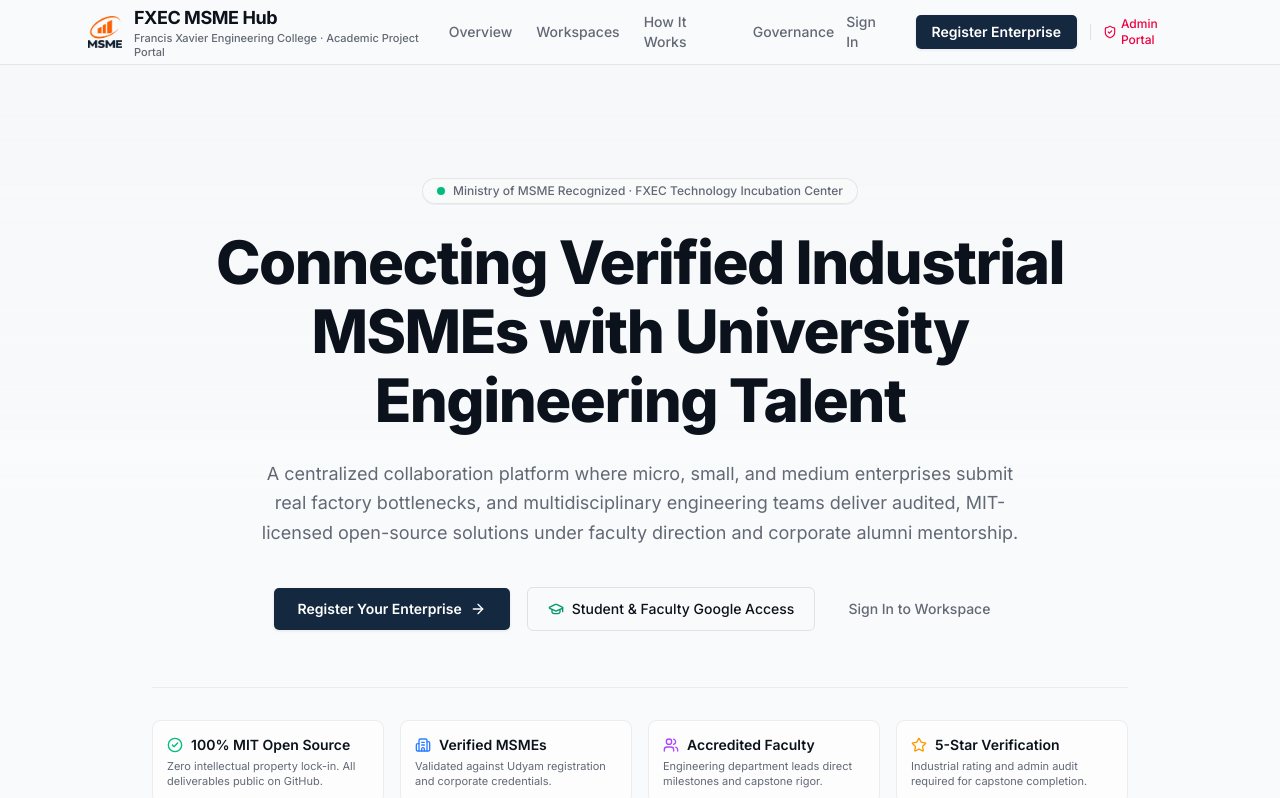
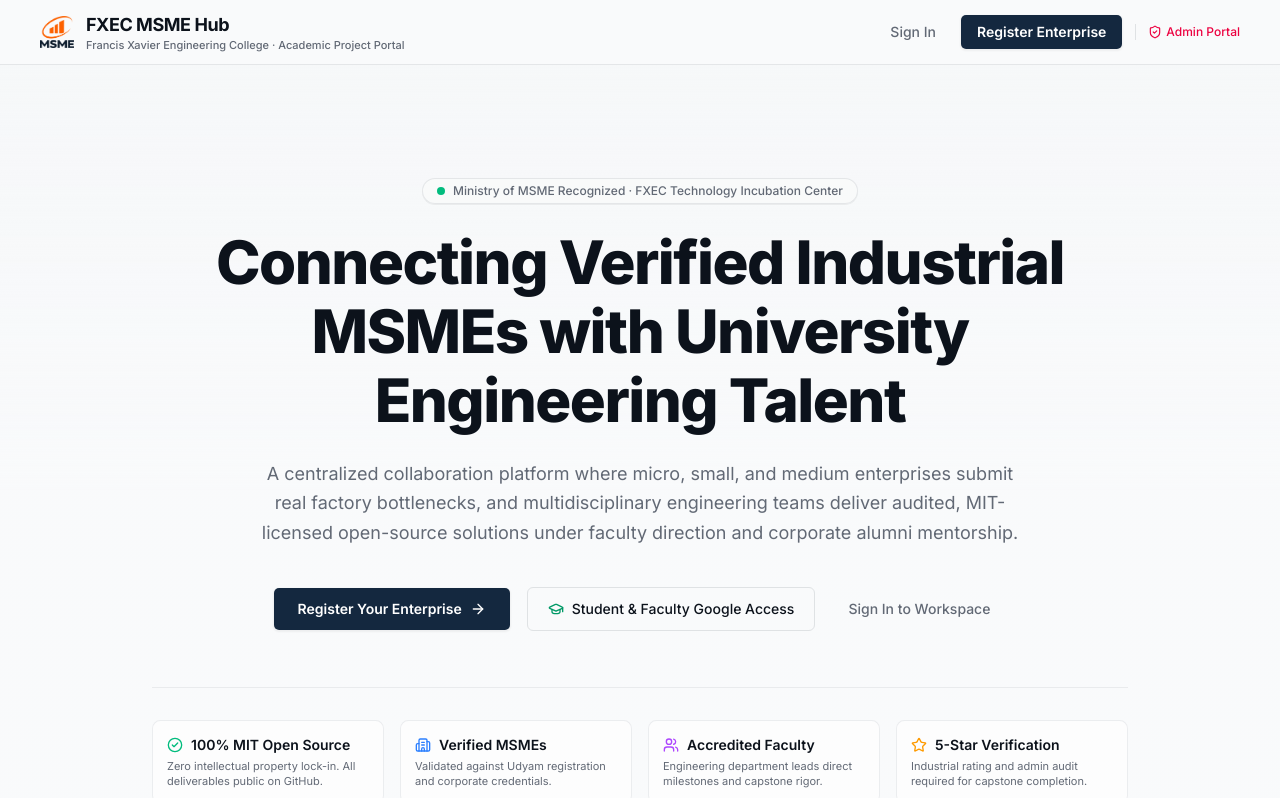
Before and after one commit to EsakkiAnand/MSME-Hub, a Next.js app in the folder client/: page / in a window 1280 px wide. Shown: the top 798 px of the page. Built offline with nearby package versions, Linux system fonts and the light colour scheme.

Commit message:
fix(ui): remove nav links and left-align logo in header

```diff
--- a/client/app/page.tsx
+++ b/client/app/page.tsx
@@ -129,11 +129,11 @@ export default function Home() {
     <div className="flex min-h-screen flex-col bg-background text-foreground antialiased selection:bg-primary/10 selection:text-primary">
       {/* 1. Global Enterprise Header */}
       <header className="sticky top-0 z-50 w-full border-b border-border/80 bg-background/90 backdrop-blur-md">
-        <div className="container mx-auto flex h-16 max-w-6xl items-center justify-between px-4 sm:px-6">
-          {/* Official Institutional Brand */}
+        <div className="w-full flex h-16 items-center justify-between px-4 sm:px-8 lg:px-10">
+          {/* Official Institutional Brand (Left Aligned) */}
           <Link
             href="/"
-            className="flex items-center gap-3 transition-opacity hover:opacity-95 select-none"
+            className="flex items-center gap-3 transition-opacity hover:opacity-95 select-none shrink-0"
           >
             <MsmeLogoMark size={34} />
             <div className="flex flex-col leading-tight">
@@ -146,35 +146,7 @@ export default function Home() {
             </div>
           </Link>
 
-          {/* Navigation Links */}
-          <nav className="hidden md:flex items-center gap-6 text-sm font-medium text-muted-foreground">
-            <a
-              href="#overview"
-              className="hover:text-foreground transition-colors"
-            >
-              Overview
-            </a>
-            <a
-              href="#workspaces"
-              className="hover:text-foreground transition-colors"
-            >
-              Workspaces
-            </a>
-            <a
-              href="#lifecycle"
-              className="hover:text-foreground transition-colors"
-            >
-              How It Works
-            </a>
-            <a
-              href="#governance"
-              className="hover:text-foreground transition-colors"
-            >
-              Governance
-            </a>
-          </nav>
-
-          {/* Action CTAs */}
+          {/* Action CTAs (Right Aligned) */}
           <div className="flex items-center gap-2.5 sm:gap-3 text-xs sm:text-sm">
             <Link
               href="/login"
--- a/client/components/navigation/public-header.tsx
+++ b/client/components/navigation/public-header.tsx
@@ -24,12 +24,12 @@ export function PublicHeader({
   return (
     <header
       className={cn(
-        "w-full border-b bg-background/80 backdrop-blur-md px-3.5 sm:px-6 py-3 sm:py-4",
+        "w-full border-b bg-background/80 backdrop-blur-md px-4 sm:px-8 lg:px-10 py-3 sm:py-4",
         className
       )}
     >
-      <div className="container mx-auto flex items-center justify-between gap-2">
-        {/* Institutional Branding: Always navigates to public root ("/") */}
+      <div className="w-full flex items-center justify-between gap-2">
+        {/* Institutional Branding: Left Aligned */}
         <Link
           href="/"
           title="Return to MSME Hub Home"
```
